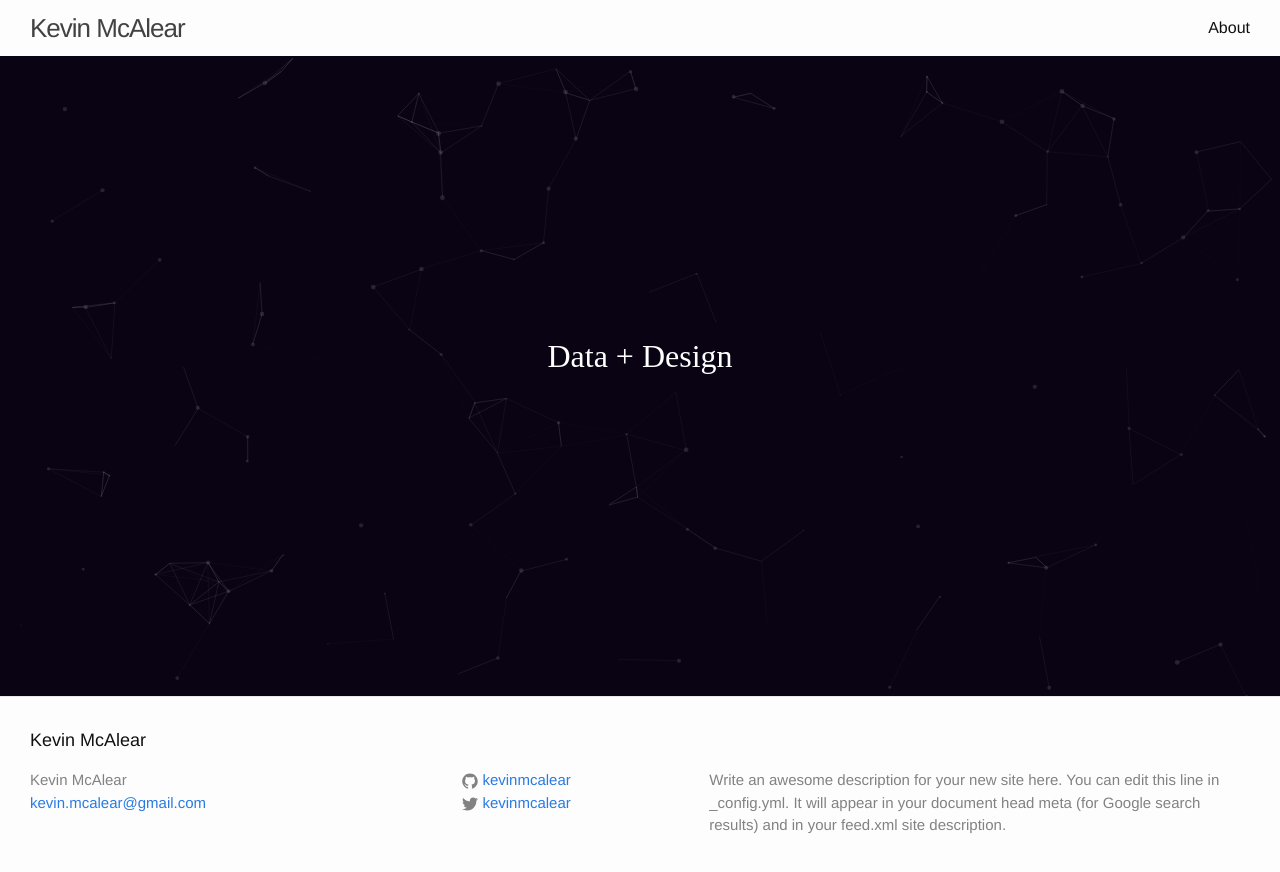
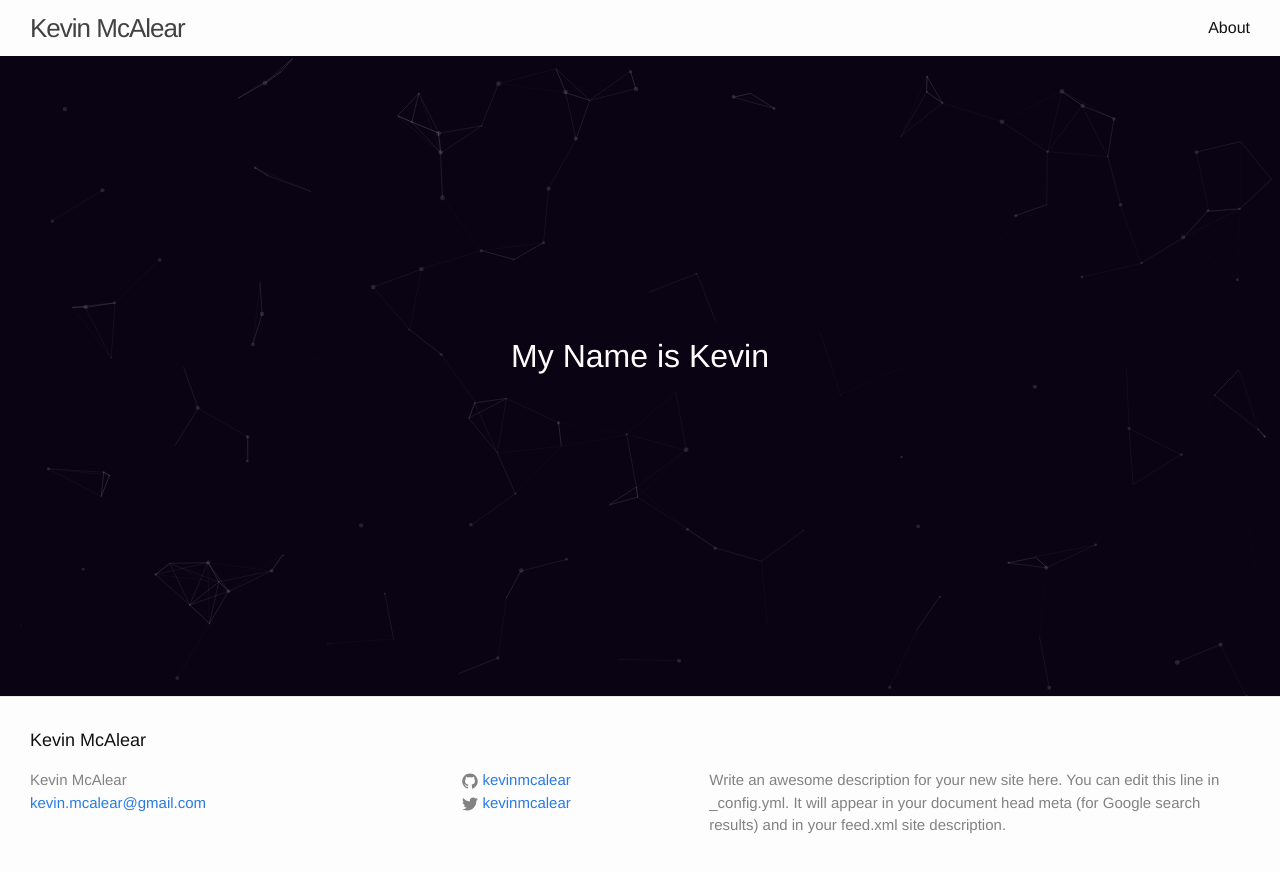
Before and after one commit to kevinmcalear/kevinmcalear.github.io, a Jekyll site: the page built from index.html, in a window 1280 px wide. Shown: the top 872 px of the page. Built offline with Jekyll 4.4.1, drawn with Linux system fonts in a browser that asks for light colours; some of the changed lines change nothing that is shown.

Commit message:
added in story telling on main page

```diff
--- a/_includes/scripts.html
+++ b/_includes/scripts.html
@@ -1,2 +1,3 @@
 <script src="js/particles.js"></script>
+<script src="js/theater.js"></script>
 <script src="js/app.js"></script>
--- a/_sass/_particles.scss
+++ b/_sass/_particles.scss
@@ -15,7 +15,6 @@
 
 // Pannel
 .panel {
-  font-family: 'Source Sans Pro';
   position: absolute;
   width: 100%;
   margin: 20% auto;
--- /dev/null
+++ b/_sass/_theater.scss
@@ -0,0 +1,16 @@
+@keyframes caret {
+  0%, 100% { opacity: 1; }
+  50% { opacity: 0; }
+}
+
+
+.saying:after {
+  content: "|";
+  font-family: Arial, sans-serif;
+  font-size: 1.2em;
+  line-height: 1;
+  display: inline-block;
+  vertical-align: baseline;
+  opacity: 1;
+  animation: caret 500ms infinite;
+}
--- a/css/main.scss
+++ b/css/main.scss
@@ -49,5 +49,6 @@
         "base",
         "layout",
         "syntax-highlighting",
-        "particles"
+        "particles",
+        "theater"
 ;
--- a/index.html
+++ b/index.html
@@ -3,7 +3,7 @@
 ---
 
 <div class="panel">
-  <h1>Data + Design</h1>
+  <h1 id="my-welcome"></h1>
 </div>
 <div id="particles-js">
 </div>
--- a/js/app.js
+++ b/js/app.js
@@ -3,55 +3,6 @@
 /* @params: set the params [object, optional, default values : check particles.js] */
 
 /* config dom id (optional) + config particles params */
-
-
-// particlesJS('particles-js', {
-//   particles: {
-//     color: '#fff',
-//     shape: 'circle', // "circle", "edge" or "triangle"
-//     opacity: 1,
-//     size: 4,
-//     size_random: true,
-//     nb: 150,
-//     line_linked: {
-//       enable_auto: true,
-//       distance: 100,
-//       color: '#fff',
-//       opacity: 1,
-//       width: 1,
-//       condensed_mode: {
-//         enable: false,
-//         rotateX: 600,
-//         rotateY: 600
-//       }
-//     },
-//     anim: {
-//       enable: true,
-//       speed: 1
-//     }
-//   },
-//   interactivity: {
-//     enable: true,
-//     mouse: {
-//       distance: 250
-//     },
-//     detect_on: 'canvas', // "canvas" or "window"
-//     mode: 'grab',
-//     line_linked: {
-//       opacity: .5
-//     },
-//     events: {
-//       onclick: {
-//         enable: true,
-//         mode: 'push', // "push" or "remove" (particles)
-//         nb: 4
-//       }
-//     }
-//   },
-//   /* Retina Display Support */
-//   retina_detect: true
-// });
-
 
 /* DESKTOP */
 
@@ -185,3 +136,116 @@
     }
   }
 }
+
+
+/*
+ * Github repository:
+ * https://github.com/Zhouzi/TheaterJS
+ *
+ * Github page:
+ * http://gabinaureche.com/TheaterJS
+ *
+ */
+
+
+
+
+
+// Create a new instance of TheaterJS with defaults options.
+var theater = new TheaterJS();
+
+
+
+// First, describe actors by passing a name,
+// an experience and finally a selector string.
+theater
+  .describe("Kevin", { speed: .8, accuracy: .6, invincibility: 4 }, "#my-welcome")
+
+
+// The write method adds scenes to the theater's scenario.
+// It accepts an indefinite number of parameters and is chainable.
+// theater.write("I:Hello", 400).write("You:Wassup?", 400);
+// Is the same as:
+// theater.write("I:Hello", 400, "Your:Wassup?", 400);
+theater
+
+  // "Kevin:Luke" adds 2 scenes:
+  // 1 - Update current actor.
+  // 2 - Add a "say" scene with the speech (Luke in this example).
+  .write("Kevin:Hello.")
+
+  // When passing a positive int to the write method,
+  // it adds a "wait" scene.
+  // A break lasting for the amout of the passed argument (ms).
+  .write(400)
+
+  // A function is added as a "call" scene.
+  // It simply call the passed function by setting
+  // the context to the TheaterJS instance.
+  // In this case, the toggleClass is simply toggling body's class.
+  // Luke has a white background while Vader has a darker one.
+  // .write(toggleClass)
+
+  // .write("Luke:What?", toggleClass)
+  .write("Kevin:My Name is Kevin.")
+  .write(500)
+  .write("Kevin:I am",600," a developer.")
+
+  // Previous arguments are just shorthands that build the proper scene object.
+  // However, you can pass a scene object with more complex args.
+  // .write({ name: "call", args: [kill, true] })
+
+  // .write("Luke:Nooo...")
+
+  // A negative int creates an "erase" scene that removes x characters.
+  .write(-10)
+
+  .write("a designer", 400, "No! ", 400)
+  // .write("Luke:That's not true!", 400)
+  // .write("Luke:That's impossible!", toggleClass)
+  .write("Kevin:Search your feelings.", 1600)
+  .write("Kevin:You know it to be true.", 1000, toggleClass)
+
+  // Passing the actor's name in the string update the current actor.
+  // It also erase the previous speech to show the new one.
+  // If you want to append a value rather than replacing it, simply omit the actor's name.
+  // e.g.: theater.write("Luke:Noooooooo! ", "No!");
+  // .write("Luke:Noooooooo! ", 400, "No!", toggleClass)
+  .write("Kevin:Luke.", 800)
+  .write("Kevin:You can destroy the Emperor.", 1600)
+  .write("Kevin:He has foreseen this. ", 800)
+  .write("Kevin:It is your destiny.", 1600)
+  .write("Kevin:Join me.", 800)
+  .write("Kevin:Together we can rule the galaxy.", 800)
+  .write("Kevin:As father and son.", 1600)
+  .write("Kevin:Come with me. ", 800)
+  .write("Kevin:It is the only way.", 2000)
+
+  // This last statement makes the scenario loop.
+  // The true argument means "restart from scratch".
+  .write(function () { theater.play(true); });
+
+
+
+// Code below is used for the purpose of the demo.
+var body = document.getElementsByTagName("BODY")[0];
+
+function toggleClass (className) {
+  if (typeof className !== "string") className = "light";
+
+  if (theater.utils.hasClass(body, className)) theater.utils.removeClass(body, className);
+  else theater.utils.addClass(body, className);
+}
+
+function kill () {
+  var self    = this,
+      delay   = 300,
+      i       = 0,
+      timeout = setTimeout(function blink () {
+        toggleClass("blood");
+        if (++i < 6) timeout = setTimeout(blink, delay);
+        else self.next();
+      }, delay);
+
+  return self;
+}
--- /dev/null
+++ b/js/theater.js
@@ -0,0 +1,547 @@
+/*
+ * The MIT License (MIT)
+ *
+ * Copyright (c) 2015 Gabin Aureche <hello@gabinaureche.com>
+ *
+ * Permission is hereby granted, free of charge, to any person obtaining a copy
+ * of this software and associated documentation files (the "Software"), to deal
+ * in the Software without restriction, including without limitation the rights
+ * to use, copy, modify, merge, publish, distribute, sublicense, and/or sell
+ * copies of the Software, and to permit persons to whom the Software is
+ * furnished to do so, subject to the following conditions:
+ *
+ * The above copyright notice and this permission notice shall be included in
+ * all copies or substantial portions of the Software.
+ *
+ * THE SOFTWARE IS PROVIDED "AS IS", WITHOUT WARRANTY OF ANY KIND, EXPRESS OR
+ * IMPLIED, INCLUDING BUT NOT LIMITED TO THE WARRANTIES OF MERCHANTABILITY,
+ * FITNESS FOR A PARTICULAR PURPOSE AND NONINFRINGEMENT. IN NO EVENT SHALL THE
+ * AUTHORS OR COPYRIGHT HOLDERS BE LIABLE FOR ANY CLAIM, DAMAGES OR OTHER
+ * LIABILITY, WHETHER IN AN ACTION OF CONTRACT, TORT OR OTHERWISE, ARISING FROM,
+ * OUT OF OR IN CONNECTION WITH THE SOFTWARE OR THE USE OR OTHER DEALINGS IN
+ * THE SOFTWARE.
+ *
+ */
+
+(function (w, d) {
+    function TheaterJS (options) {
+        var self     = this,
+            defaults = { autoplay: true, erase: true, locale: "detect", minSpeed: 50, maxSpeed: 600 };
+
+        self.options = self.utils.merge(defaults, options || {}); // merge defaults with given options
+
+        if (self.options.locale === "detect") {
+            // Detect language with fallback to "en"
+            self.options.locale = (window.navigator.languages || ["en"])[0].split("-")[0];
+        }
+
+        // If no keyboard is available for the given locale, fallback to "en".
+        // This is especially usefull when using "detect" as we could not cover user's locale.
+        if (!self.keyboards[self.options.locale]) {
+            self.options.locale = "en";
+        }
+
+        self.utils.keyboard = self.keyboards[self.options.locale];
+
+        self.events   = {};
+        self.scene    = -1; // iterator through the scenario list
+        self.scenario = []; // list of action to execute
+        self.casting  = {}; // list of described actors
+        self.current  = {}; // actor currently used as params
+        self.state    = "ready"; // theater's state (ready, playing or stopped)
+    }
+
+    TheaterJS.prototype = {
+        constructor: TheaterJS,
+        version:     "1.3.2",
+        keyboards:   {},
+
+
+        // Set actor's voice value depending on its type
+        set: function (value, args) {
+            var self  = this,
+                voice = self.current.voice,
+                html  = self.current.html || [];
+
+            if (!self.utils.isArray(args)) args = [];
+
+            self.current.model = args[0] = self.utils.injectHTML(value, html);
+
+            if (self.utils.isFunction(voice)) voice.apply(self, args);
+            else voice.innerHTML = self.current.model;
+
+            return self;
+        },
+
+
+        getSayingSpeed: function (filter) {
+            var self  = this;
+
+            if (!self.utils.isNumber(filter)) filter = 0;
+
+            var speed = self.current.speed + filter;
+            if (speed > 1) speed = 1;
+
+            var skill = self.utils.randomFloat(speed, 1);
+            return self.utils.getPercentageBetween(self.options.maxSpeed, self.options.minSpeed, skill);
+        },
+
+        recover: function (mistakes) {
+            var self = this,
+                max  = self.maxMistakes();
+
+            return mistakes >= max || self.utils.randomFloat(0, 1) <= self.current.accuracy;
+        },
+
+        maxMistakes: function () {
+            var self = this,
+                max  = .8 - self.current.accuracy;
+
+            return max <= 0 ? 1 : max * 10;
+        },
+
+
+        isMistaking: function () {
+            var self = this;
+            return self.utils.randomFloat(0, .8) > self.current.accuracy;
+        },
+
+        utils:    {
+            keyboard: {},
+
+            copy: function (obj) {
+                var copy = {},
+                    prop;
+
+                for (prop in obj) {
+                    if (obj.hasOwnProperty(prop)) copy[prop] = obj[prop];
+                }
+
+                return copy;
+            },
+
+            isArray: function (a) { return a instanceof Array; },
+            isFunction: function (f) { return typeof f === "function"; },
+            isString: function (s) { return typeof s === "string"; },
+            isNumber: function (n) { return typeof n === "number"; },
+            isObject: function (o) { return o instanceof Object; },
+            stripHTML: function (str) { return str.replace(/(<([^>]+)>)/gi,""); },
+
+            mapHTML: function (str) {
+                var regexp  = /<[^>]+>/gi,
+                    tags    = [],
+                    openers = [],
+                    result, tag;
+
+                while (result = regexp.exec(str)) {
+                    tag = { tagName: result[0], position: result.index };
+
+                    if (tag.tagName.charAt(1) === "/") tag.opener = openers.pop();
+                    else if (tag.tagName.charAt(tag.tagName.length - 2) !== "/") openers.push(tag); // don't add autoclosing tags as openers
+
+                    tags.push(tag);
+                }
+
+                return tags;
+            },
+
+            injectHTML: function (str, html) {
+                for (var i = 0, l = html.length, tag; i < l; i++) {
+                    tag = html[i];
+
+                    if (tag.position < str.length) {
+                        str = str.substr(0, tag.position) + tag.tagName + str.substr(tag.position);
+                    } else if (tag.opener && tag.opener.position < str.length) {
+                        str += tag.tagName;
+                    }
+                }
+
+                return str;
+            },
+
+            mapKeyboard: function (alphabet) {
+                var keyboard = {};
+
+                for (var y = 0, lines = alphabet.length, chars; y < lines; y++) {
+                    chars = alphabet[y];
+
+                    for (var x = 0, charsLength = chars.length; x < charsLength; x++) {
+                        keyboard[chars[x]] = { x: x, y: y };
+                    }
+                }
+
+                return keyboard;
+            },
+
+            merge: function (dest, origin) {
+                for (var key in origin) {
+                    if (origin.hasOwnProperty(key)) {
+                        dest[key] = origin[key];
+                    }
+                }
+
+                return dest;
+            },
+
+            getPercentageBetween: function (min, max, perc) {
+                return (min - (min * perc)) + (max * perc);
+            },
+
+            randomCharNear: function (ch) {
+                var utils       = this,
+                    keyboard    = utils.mapKeyboard(utils.keyboard),
+                    threshold   = 1,
+                    nearbyChars = [],
+                    uppercase   = !!ch.match(/[A-Z]/);
+
+                ch = ch.toLowerCase();
+
+                var charPosition = keyboard[ch] || [],
+                    c, p;
+
+                for (c in keyboard) {
+                    if (!keyboard.hasOwnProperty(c) || c === ch) continue;
+
+                    p = keyboard[c];
+
+                    if (Math.abs(charPosition.x - p.x) <= threshold &&
+                        Math.abs(charPosition.y - p.y) <= threshold) {
+                        nearbyChars.push(c);
+                    }
+                }
+
+                var randomChar = nearbyChars.length > 0 ?
+                                 nearbyChars[utils.randomNumber(0, nearbyChars.length - 1)] :
+                                 utils.randomChar();
+
+                return uppercase ? randomChar.toUpperCase() : randomChar;
+            },
+
+            randomChar: function () {
+                var utils = this,
+                    chars = utils.keyboard.join("");
+
+                return chars.charAt(utils.randomNumber(0, chars.length - 1));
+            },
+
+            randomNumber: function (min, max) {
+                return Math.floor(Math.random() * (max - min + 1)) + min;
+            },
+
+            randomFloat: function (min, max) {
+                return Math.round((Math.random() * (max - min) + min) * 10) / 10;
+            },
+
+            hasClass: function (el, className) {
+                if (el.classList) return el.classList.contains(className);
+                else return new RegExp('(^| )' + className + '( |$)', 'gi').test(el.className);
+            },
+
+            addClass: function (el, className) {
+                if (el.classList) el.classList.add(className);
+                else el.className += ' ' + className;
+            },
+
+            removeClass: function (el, className) {
+                if (el.classList) el.classList.remove(className);
+                else el.className = el.className.replace(new RegExp('(^|\\b)' + className.split(' ').join('|') + '(\\b|$)', 'gi'), ' ');
+            }
+        },
+
+
+        // When describing a new actor, train merges its attributes with the defaults
+        train: function (actor) {
+            var self     = this,
+                defaults = {
+                    experience:    .6,
+                    voice:         function (newValue, newChar, prevChar, str) { console.log(newValue); },
+                    model:         ""
+                };
+
+            actor = self.utils.merge(defaults, actor);
+
+            if (!self.utils.isNumber(actor.speed))         actor.speed         = actor.experience;
+            if (!self.utils.isNumber(actor.accuracy))      actor.accuracy      = actor.experience;
+            if (!self.utils.isNumber(actor.invincibility)) actor.invincibility = actor.accuracy * 10;
+
+            return actor;
+        },
+
+
+        // Add a new actor to the casting
+        describe: function (name, experience, voice) {
+            var self  = this,
+                actor = { name: name };
+
+            if (self.utils.isNumber(experience)) actor.experience = experience;
+            else if (self.utils.isObject(experience)) actor = self.utils.merge(actor, experience);
+
+            if (voice !== void 0) {
+                // If actor's voice is a string, assume it's a query selector
+                actor.voice = self.utils.isString(voice) ? d.querySelector(voice) : voice;
+            }
+
+            self.casting[name] = self.train(actor);
+            return self;
+        },
+
+
+        // Add a scene to the scenario
+        write: function () {
+            var self   = this,
+                scenes = Array.prototype.splice.apply(arguments, [0]), // the write function can have an infinite number of params
+                scene;
+
+            for (var i = 0, l = scenes.length; i < l; i++) {
+                scene = scenes[i];
+
+                if (self.utils.isString(scene)) {
+                    var params   = scene.split(":"),
+                        hasActor = (params.length > 1 && params[0].charAt(params[0].length - 1) !== '\\'),
+                        actor    = hasActor ? params.shift().trim() : null,
+                        speech   = params.join(":").replace(/\\:/g, ":");
+
+                    if (hasActor) self.write({ name: "actor", args: [actor] });
+                    if (self.options.erase && hasActor) self.write({ name: "erase" });
+
+                    self.write({ name: "say", args: [speech, !hasActor] });
+                } else if (typeof scene === "number") {
+                    if (scene < 0) self.write({ name: "erase", args: [scene] });
+                    else self.write({ name: "wait", args: [scene] });
+                } else if (typeof scene === "function") {
+                    self.write({ name: "call", args: [scene] });
+                } else if (scene instanceof Object) {
+                    self.scenario.push(scene);
+                }
+            }
+
+            // autolaunch scenario everytime something is added to the scenario
+            if (self.options.autoplay) self.play();
+            return self;
+        },
+
+
+        // Play the scenario
+        play: function (restart) {
+            var self = this;
+
+            if (self.state !== "playing") {
+                // if restart is passed as true, start from scratch
+                if (restart === true) self.scene = -1;
+
+                // if scenario is not yet playing, do it!
+                self.state = "ready";
+                self.next();
+            }
+
+            return self;
+        },
+
+        stop: function () {
+            var self = this;
+
+            self.state = "stopped";
+            return self;
+        },
+
+
+        // register event
+        on: function (events, fn) {
+            var self = this;
+
+            events = events.split(",");
+
+            for (var i = 0, l = events.length, event; i < l; i++) {
+                event = events[i] = events[i].trim();
+                (self.events[event] || (self.events[event] = [])).push(fn);
+            }
+
+            return self;
+        },
+
+
+        // emit event
+        emit: function (scope, event, args) {
+            var self = this;
+
+            if (!self.utils.isString(event)) event = void 0;
+            else if (event !== void 0 && args === void 0) args = event;
+
+            var eventName = scope + (event ? ":" + event : "");
+
+            self
+                .trigger(eventName, args)
+                .trigger("*", [eventName].concat(args));
+
+            return self;
+        },
+
+
+        trigger: function (eventName, args) {
+            var self   = this,
+                events = self.events[eventName] || [];
+
+            (args instanceof Array || (args = [args]));
+            for (var i = 0, l = events.length; i < l; i++) events[i].apply(self, [eventName].concat(args));
+
+            return self;
+        },
+
+
+        // Call a function
+        call: function (fn, async) {
+            var self = this;
+
+            fn.apply(self);
+            return !async ? self.next() : self;
+        },
+
+
+        // Play the next scene
+        next: function () {
+            var self      = this,
+                prevScene = self.scenario[self.scene];
+
+            if (prevScene) self.emit(prevScene.name, "end", [prevScene.name].concat(prevScene.args));
+
+            if (self.state === "stopped" || self.scene + 1 >= self.scenario.length) {
+                // If there's no next scene, set state to ready
+                self.state = "ready";
+            } else {
+                // Otherwise, scenario is playing
+                self.state = "playing";
+
+                var nextScene = self.scenario[++self.scene];
+
+                self.emit(nextScene.name, "start", [nextScene.name].concat(nextScene.args));
+                self[nextScene.name].apply(self, nextScene.args);
+            }
+
+            return self;
+        },
+
+
+        actor: function (actor) {
+            var self = this;
+
+            self.current = self.casting[actor]; // set current actor from scene's actor name
+            return self.next();
+        },
+
+
+        say: function (speech, append) {
+            var self       = this,
+                mistakes   = 0,
+                recovered  = false,
+                invincible = self.current.invincibility,
+                cursor, model;
+
+            self.current.html = self.utils.mapHTML(speech);
+            speech            = self.utils.stripHTML(speech);
+
+            if (append) {
+                // When appending instead of replacing, there's several things we need to do:
+                // 1: Keep current value and append
+                // 2: Set the cursor to the end of the current model's value
+                // 3: Speech becomes model's value + speech
+                model  = self.current.model;
+                cursor = self.current.model.length - 1;
+                speech = model + speech;
+            } else {
+                model  = self.current.model = "";
+                cursor = -1;
+            }
+
+            var timeout = setTimeout(function nextChar () {
+                var prevChar = model.charAt(cursor),
+                    newChar, newValue;
+
+                // If there's mistakes AND ((cursor is greater or equal to speech's length) OR (actor has recovered OR is recovering))
+                if (mistakes > 0 && (cursor >= speech.length || (recovered || self.recover(mistakes)))) {
+                    // After a mistake, depending on the current actor's accuracy,
+                    // there is 0% chance to make a mistake for the x next times.
+                    invincible = self.current.invincibility;
+
+                    recovered  = true;
+                    newChar    = null;
+                    newValue   = model = model.substr(0, cursor);
+
+                    mistakes--;
+
+                    // Last char erased
+                    cursor--;
+                } else {
+                    recovered = false;
+                    cursor++;
+
+                    newChar = speech.charAt(cursor);
+
+                    /**
+                     * cursor < speech.length
+                     * It doesn't make sense to be mistaking when actor should be done "typing".
+                     *
+                     * --invincible < 0
+                     * If actor's invincibility doesn't protect him anymore.
+                     *
+                     * (prevChar !== newChar || self.current.accuracy <= .3)
+                     * If the new character is not a repetition of the previous
+                     * Unless the actor has an accuracy below or equal to .3
+                     *
+                     * self.isMistaking()
+                     * If the mistaking algorithm says actor should make a mistake
+                     */
+                    if (cursor < speech.length && --invincible < 0 && (prevChar !== newChar || self.current.accuracy <= .3) && self.isMistaking()) {
+                        newChar = self.utils.randomCharNear(newChar);
+                    }
+
+                    if (newChar !== speech.charAt(cursor) || mistakes > 0) mistakes++;
+                    newValue = model += newChar;
+                }
+
+                self.set(newValue, [newValue, newChar, prevChar, speech]);
+
+                if (mistakes > 0 || cursor < speech.length) timeout = setTimeout(nextChar, self.getSayingSpeed());
+                else self.next();
+            }, self.getSayingSpeed());
+
+            return self;
+        },
+
+
+        erase: function (n) {
+            var self = this;
+
+            if (!self.utils.isString(self.current.model)) return self.next();
+
+            // Reset cursor and min based on stripped string
+            var speech = self.utils.stripHTML(self.current.model),
+                cursor = speech.length,
+                min    = n < 0 ? cursor + 1 + n : 0;
+
+            var timeout = setTimeout(function eraseChar () {
+                var prevChar = speech.charAt(cursor),
+                    newValue = speech.substr(0, --cursor);
+
+                self.set(newValue, [newValue, null, prevChar, newValue]);
+                speech = newValue;
+
+                if (cursor >= min) setTimeout(eraseChar, self.getSayingSpeed(.2, true));
+                else self.next();
+            }, self.getSayingSpeed(.2));
+
+            return self;
+        },
+
+
+        wait: function (delay) {
+            var self = this;
+            setTimeout(function () { self.next(); }, delay);
+            return self;
+        }
+    };
+
+    TheaterJS.prototype.keyboards.en = ["qwertyuiop", "asdfghjkl", "zxcvbnm"];
+    TheaterJS.prototype.keyboards.fr = ["azertyuiop", "qsdfghjklm", "wxcvbn"];
+
+    w.TheaterJS = TheaterJS;
+})(window, document);
```
